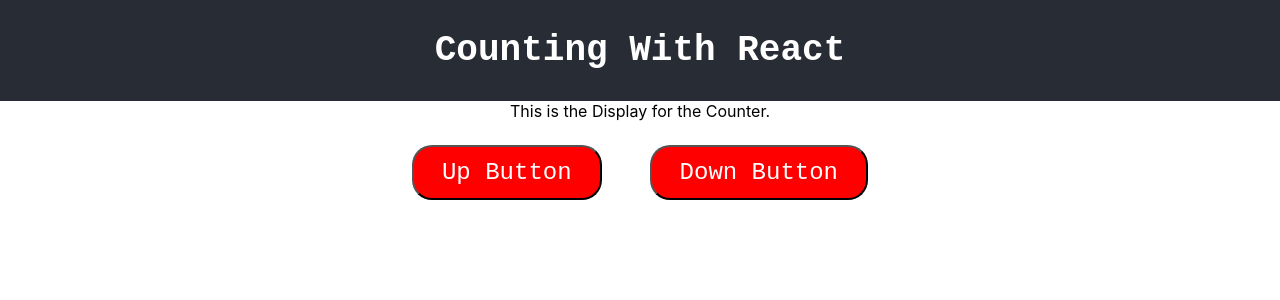
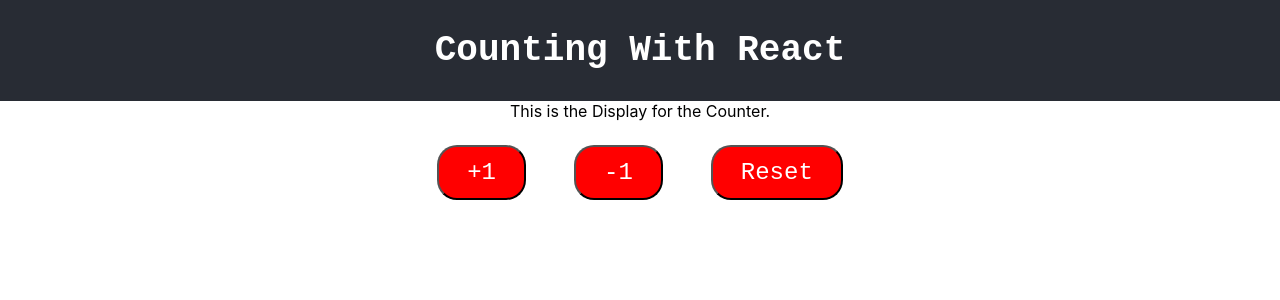
Before and after one commit to kkim88/react-counter, a React (Create React App) app: page / in a window 1280 px wide. Shown: the top 300 px of the page. Built offline with nearby package versions, Linux system fonts and the light colour scheme.

Commit message:
customized buttons

```diff
--- a/src/Components/ButtonPad.jsx
+++ b/src/Components/ButtonPad.jsx
@@ -1,10 +1,11 @@
-import React from 'react'
+import React from "react";
 
 export default function ButtonPad() {
-    return (
-        <div>
-            <button>Up Button</button>
-            <button>Down Button</button>
-        </div>
-    )
+  return (
+    <div>
+      <button>+1</button>
+      <button>-1</button>
+      <button>Reset</button>
+    </div>
+  );
 }
```
